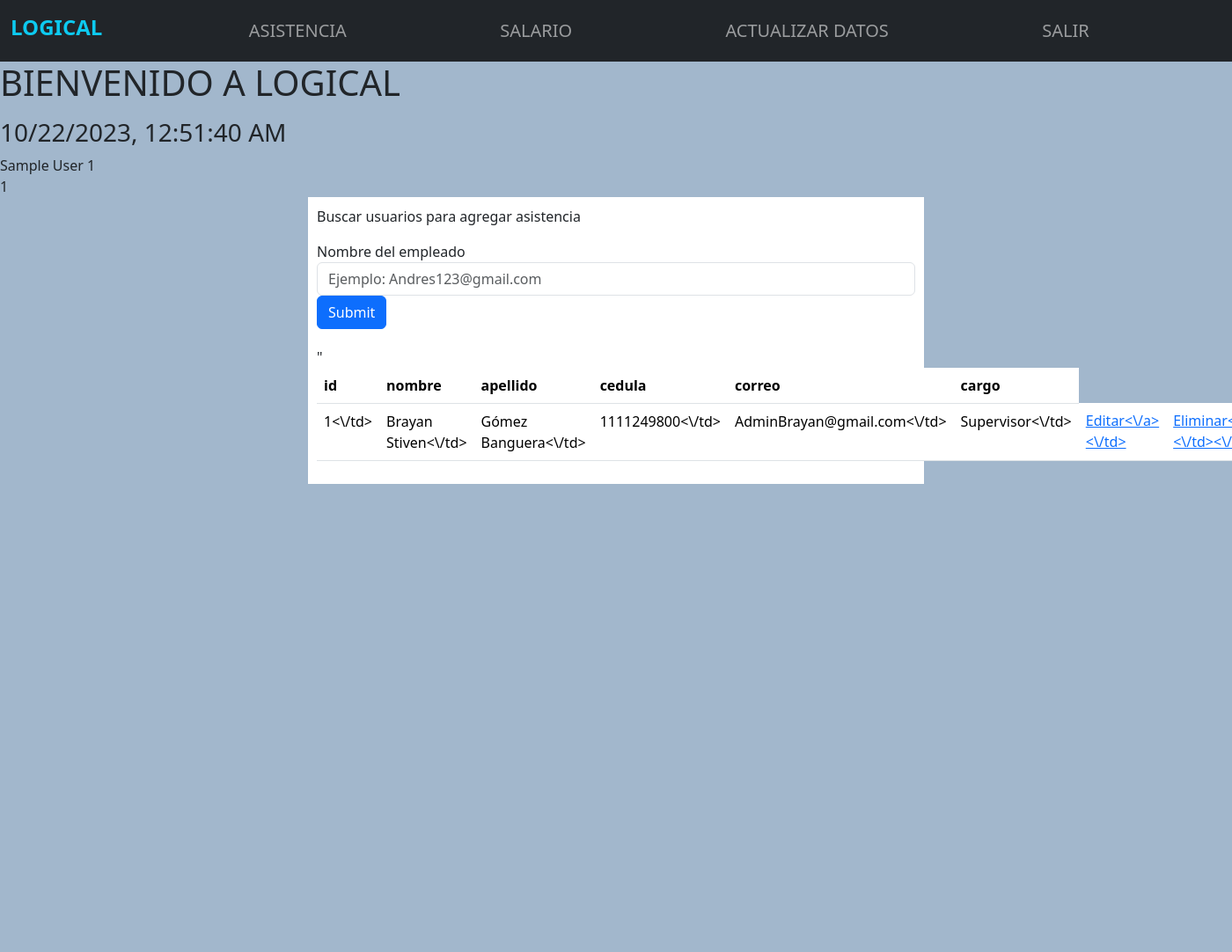
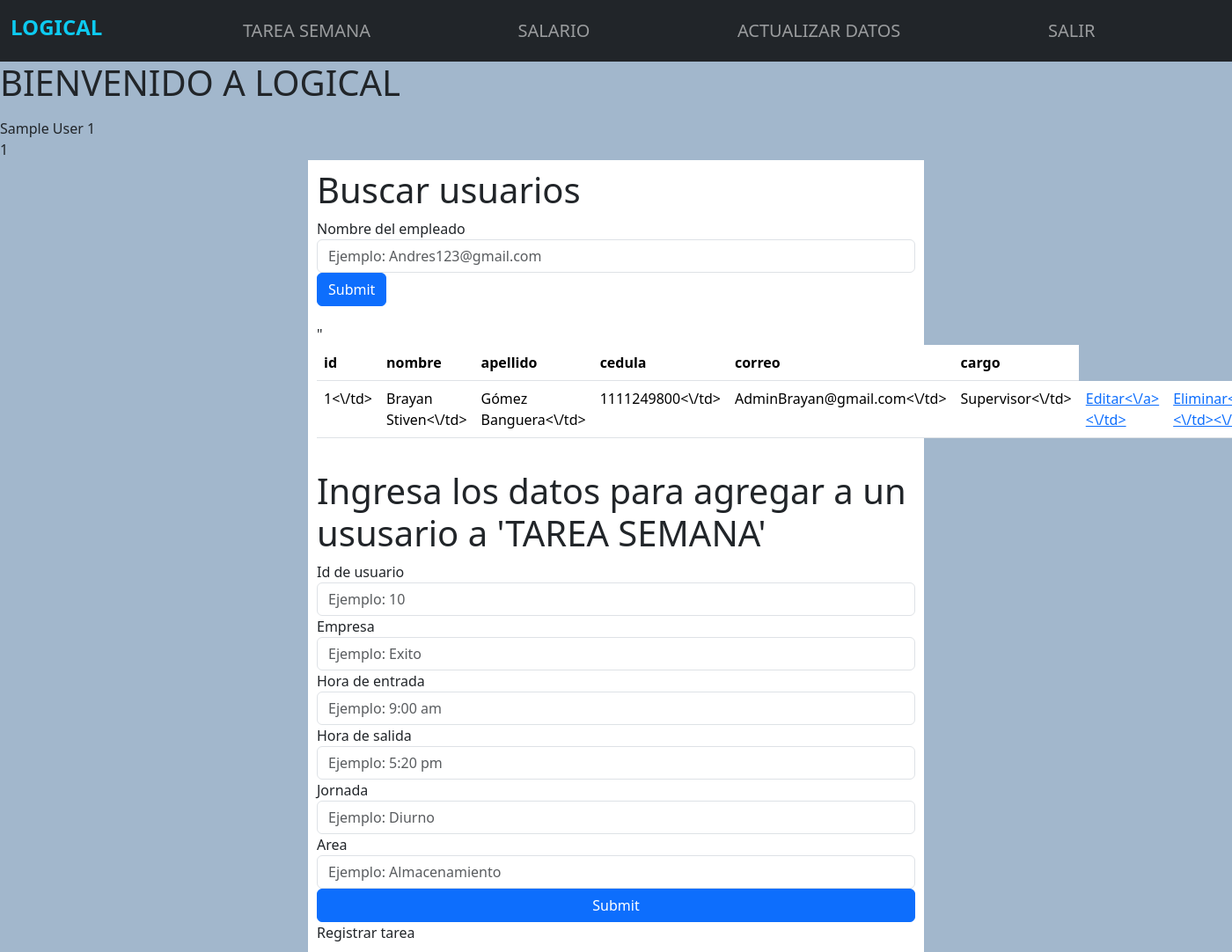
Before and after one commit to Brayan-has/Logical, a PHP site: page /Proyecto/vista/inicio in a window 1400 px wide; the page is wider, and only the part inside the window is pictured. Shown: that part at 88% size. Before the commit the page ends 550 px from the top of that part, so only its background shows below. Run offline with PHP 8.4, Linux system fonts and the light colour scheme; the visitor is signed in with stand-in values (Sample User, id 1); data comes from the database, SQL or seed files in the repository; some libraries are stand-ins or nearby versions.

Commit message:
feat: area de tarea semanal

```diff
--- a/bd/base de datos/logical.sql
+++ b/bd/base de datos/logical.sql
@@ -37,6 +37,7 @@ CREATE TABLE asistencia(
     empresa VARCHAR(150),
     hora_entrada VARCHAR(150),
     hora_salida VARCHAR(150),
+    jornada VARCHAR (150),
     CONSTRAINT fk_asistencia FOREIGN KEY (id_asistencia) REFERENCES empleado(id_empleado)
     ON DELETE CASCADE
     );
--- /dev/null
+++ b/controlador/administrador/tareas.controlador.php
@@ -0,0 +1,65 @@
+<?php
+
+//validar si se ha presionado el boton de REGISTRAR
+if (!empty($_POST["tarea"])){
+
+
+    if (empty($_POST["id_empleado"]) or empty($_POST["empresa"]) or empty($_POST["entrada"]) or empty($_POST["salida"]) or empty($_POST["jornada"]) or empty($_POST["area"])){
+        ?>
+
+        <script>
+
+            Swal.fire({
+                icon: 'error',
+                title: '',
+                text: 'Los campos no pueden estar vacios',
+                footer: ''
+            })
+        </script>
+        <?php
+    }  else {
+
+        //capturamos cada dato del usuario
+
+        $id_empleado = $_POST["id_empleado"];
+        $empresa = $_POST["empresa"];
+        $hora_entrada = $_POST["entrada"];
+        $hora_salida = $_POST["salida"];
+        $jornada = $_POST["jornada"];
+        $_SESSION['J'] = $jornada;
+
+
+        $sql_insert = $conexion->query("INSERT INTO asistencia (empresa,hora_entrada,hora_salida,id_empleado,id_asistencia,jornada) VALUES ('$empresa','$hora_entrada','$hora_salida',$id_empleado,$id_empleado,'$jornada')");
+
+
+        if ($sql_insert == true) { ?>
+
+
+            <script>
+                Swal.fire(
+                    '!TAREA REGISTRADO CORRECTAMENTE!',
+                    '',
+                    'success'
+                )
+            </script>
+
+        <?php } else {?>
+
+           <script>
+           Swal.fire({
+               icon: 'error',
+               title: '',
+               text: 'NO SE PUDO REGISTRAR LA TAREA',
+               footer: ''
+           })
+       </script>
+
+        <?php }
+
+        // $sql = $conexion->query("INSERT INTO cargo (cargo) VALUES ($cargo);");
+
+    }
+
+}
+
+?>
--- a/vista/inicio.php
+++ b/vista/inicio.php
@@ -58,10 +58,10 @@
                 <!-- ENLANCES DEL NAVBAR -->
                 <div class="offcanvas-body d-flex flex-column justify-content-between px-0">
                     <ul class="navbar-nav fs-5 justify-content-evenly">
-                        <li class="nav-item p-3 py-md-1"><a href="../vista/lista" class="nav-link">ASISTENCIA</a></li>
+                        <li class="nav-item p-3 py-md-1"><a href="../vista/lista" class="nav-link">TAREA SEMANA</a></li>
                         <li class="nav-item p-3 py-md-1"><a href="../vista/salario" class="nav-link">SALARIO</a></li>
                         <li class="nav-item p-3 py-md-1"><a href="../vista/registro/actualizar"
-                        class="nav-link">ACTUALIZAR DATOS</a></li>
+                                class="nav-link">ACTUALIZAR DATOS</a></li>
                         <li class="nav-item p-3 py-md-1"><a href="../controlador/salir.controlador" class="nav-link"
                                 onclick="return salir()">SALIR</a></li>
                     </ul>
@@ -88,7 +88,7 @@
     <h1 id="ingreso">BIENVENIDO A LOGICAL</h1>
 
     <div class="user">
-        <!-- capturar nomrbe apellido -->
+        <!-- si estos datos están vacios el usario no está logeado y no podrá ingresar a su apartado -->
         <?php
         session_start();
         if (empty($_SESSION["nombre"]) and empty($_SESSION["apellido"])) {
@@ -120,11 +120,11 @@
     <script>
         //creación de hora en tiempo real
         //set interval: intervalos
-        setInterval(() => {
-            let fecha = new Date();
-            let fechaHora = fecha.toLocaleString();
-            document.getElementById("fecha").textContent = fechaHora;
-        }, 1000);
+        // setInterval(() => {
+        //     let fecha = new Date();
+        //     let fechaHora = fecha.toLocaleString();
+        //     document.getElementById("fecha").textContent = fechaHora;
+        // }, 1000);
 
     </script>
 
@@ -139,7 +139,7 @@
 
 
     <div class="container">
-        <p>Buscar usuarios para agregar asistencia</p>
+        <h1>Buscar usuarios</h1>
         <form action="" method="POST">
             <div class="form-group">
                 <label for="exampleInputEmail1">Nombre del empleado</label>
@@ -204,6 +204,43 @@
 
 
 
+
+    <!-- Sección para formulario de las tareas -->
+
+    <?php include_once "../controlador/administrador/tareas.controlador.php"?>
+
+    <div class="container">
+        <h1>Ingresa los datos para agregar a un ususario a 'TAREA SEMANA' </h1>
+        <form action="" method="POST">
+            <div class="form-group">
+                <label for="exampleInputEmail1">Id de usuario</label>
+                <input type="number" class="form-control" id="exampleInputEmail1" aria-describedby="emailHelp"
+                    placeholder="Ejemplo: 10" name="id_empleado">
+            </div>
+            <div class="form-group">
+                <label for="exampleInputPassword1">Empresa</label>
+                <input type="text" class="form-control" id="exampleInputPassword1" placeholder="Ejemplo: Exito" name="empresa">
+            </div>
+            <div class="form-group">
+                <label for="exampleInputPassword1">Hora de entrada</label>
+                <input type="text" class="form-control" id="exampleInputPassword1" placeholder="Ejemplo: 9:00 am" name="entrada">
+            </div>
+            <div class="form-group">
+                <label for="exampleInputPassword1">Hora de salida</label>
+                <input type="text" class="form-control" id="exampleInputPassword1" placeholder="Ejemplo: 5:20 pm" name="salida">
+            </div>
+            <div class="form-group">
+                <label for="exampleInputPassword1">Jornada</label>
+                <input type="text" class="form-control" id="exampleInputPassword1" placeholder="Ejemplo: Diurno" name="jornada">
+            </div>
+            <div class="form-group">
+                <label for="exampleInputPassword1">Area</label>
+                <input type="text" class="form-control" id="exampleInputPassword1" placeholder="Ejemplo: Almacenamiento" name="area">
+            </div>
+            <input type="submit" class="btn btn-primary" name="tarea">Registrar tarea</input>
+        </form>
+    </div>
+
 </body>
 
 </html>
```
Also changed, not shown: controlador/registro.controlador.php (+26 -4 lines), controlador/validar.controlador.php (+6 -4 lines), vista/lista.php (+24 -8 lines), vista/registro/registro.php (+18 -11 lines), vista/salario.php (+13 -13 lines), vista/usuarios/usuarios.php (+18 -3 lines), .htaccess.
